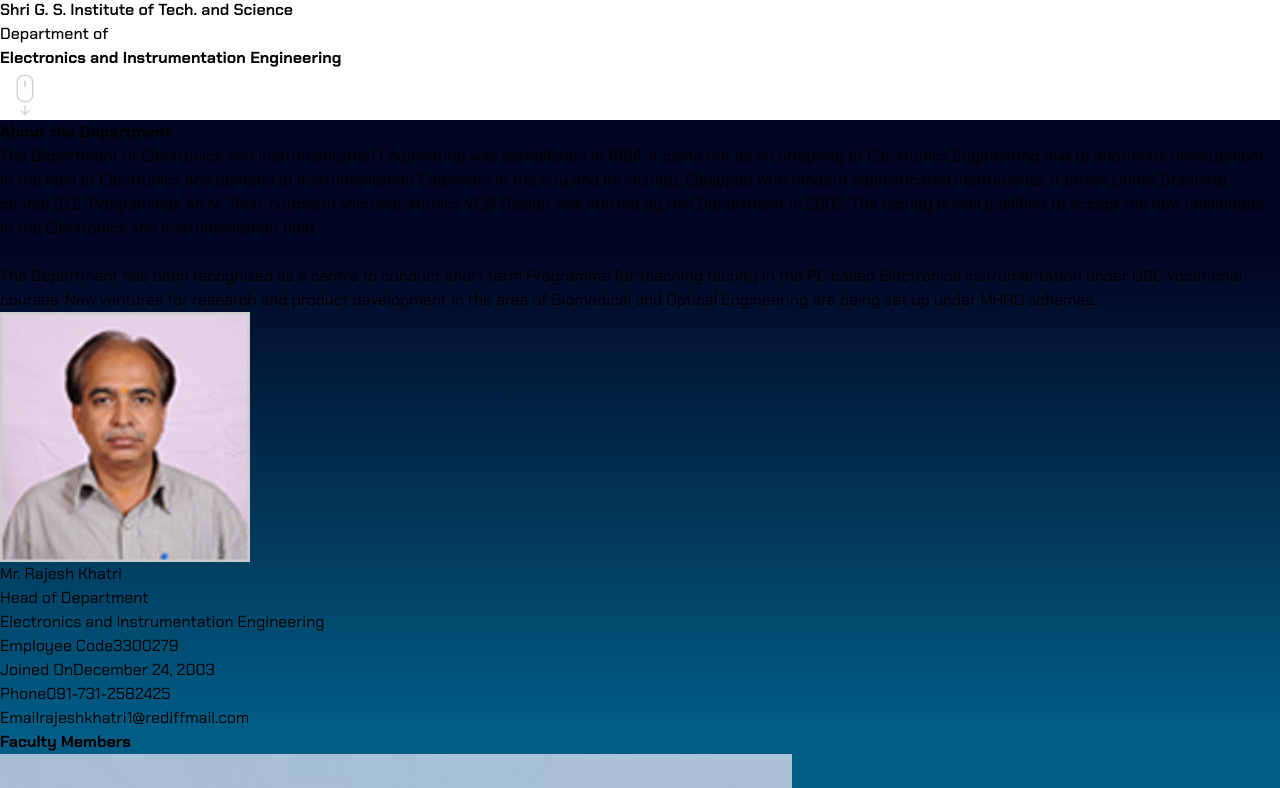
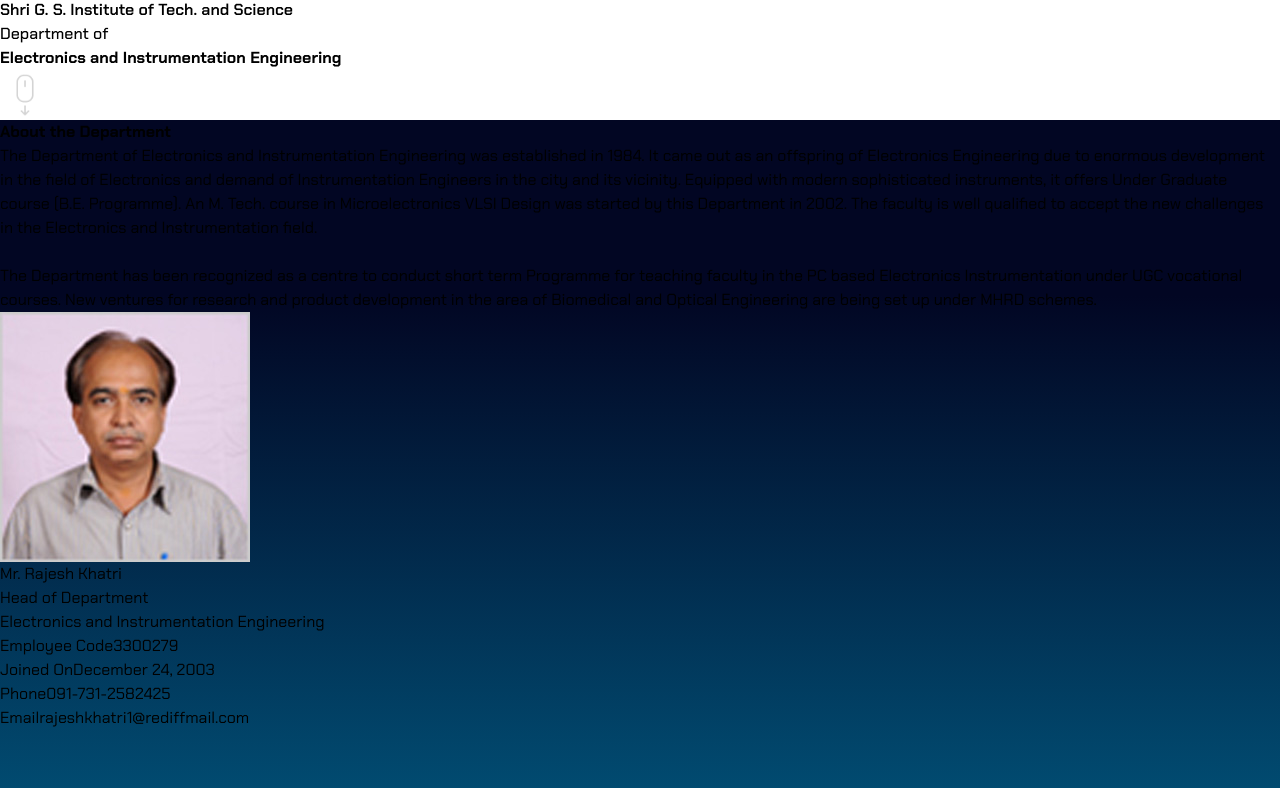
Before and after one commit to suryxnshsingh/EIClassroom-client, a React (Vite) app: page / in a window 1280 px wide. Shown: the part 252-1040 px from the top of the page. Built offline with nearby package versions, Linux system fonts and the light colour scheme.

Commit message:
responsive

```diff
--- a/src/assets/components/about.jsx
+++ b/src/assets/components/about.jsx
@@ -1,11 +1,22 @@
-import { motion } from "framer-motion"
-export default function About() {
-  return (
-    <div className="flex flex-col items-center justify-center p-10 pt-16" style={{ background: "linear-gradient(0deg, rgba(0,212,255,1) 0%, rgba(1,93,133,1) 0%, rgba(2,6,35,1) 78%)" }}>
-      <h1 class="mb-4 text-3xl chakra-petch-bold text-gray-900 dark:text-white md:text-5xl lg:text-6xl md:py-10 "><span class="text-transparent bg-clip-text bg-gradient-to-r to-emerald-600 from-sky-400">About the Department</span></h1>
-      <motion.div className="flex md:flex-row-reverse flex-col px-5" initial={{ opacity: 0, y:100 }} whileInView={{ opacity: 1, y:0 }} transition={{ duration: 0.5 }}>
-        <div className="md:w-2/3 p-4">
-          <p class="text-lg chakra-petch-regular text-slate-300 lg:text-2xl py-14 md:pr-20">
+import React from 'react';
+import { motion } from "framer-motion";
+
+const gradientBackground = {
+  background: "linear-gradient(0deg, rgba(0,212,255,1) 0%, rgba(1,93,133,1) 0%, rgba(2,6,35,1) 78%)",
+  minHeight: '100vh', // Ensure the background covers the full height of the viewport
+  width: '100%', // Ensure the background covers the full width
+};
+
+const Title = () => (
+  <h1 className="mb-4 text-3xl chakra-petch-bold text-gray-900 dark:text-white md:text-5xl lg:text-6xl md:py-10 px-4">
+    <span className="text-transparent bg-clip-text bg-gradient-to-r to-emerald-600 from-sky-400">
+      About the Department
+    </span>
+  </h1>
+);
+
+const DepartmentInfo = () => (
+  <p className="text-lg chakra-petch-regular text-slate-300 lg:text-2xl py-14 px-4 md:pr-20">
     The Department of Electronics and Instrumentation Engineering was established in 1984.
     It came out as an offspring of Electronics Engineering due to enormous
     development in the field of Electronics and demand of Instrumentation Engineers in the
@@ -13,45 +24,75 @@
     Graduate course (B.E. Programme). An M. Tech. course in Microelectronics VLSI Design was
     started by this Department in 2002. The faculty is well qualified to accept the new
     challenges in the Electronics and Instrumentation field.
-            <br></br><br></br>
+    <br /><br />
     The Department has been recognized as a centre to conduct short term Programme for teaching
     faculty in the PC based Electronics Instrumentation under UGC vocational courses. New
     ventures for research and product development in the area of Biomedical and Optical
     Engineering are being set up under MHRD schemes.
   </p>
+);
+
+const ProfileCard = ({ name, title, department, employeeCode, joinDate, phone, email }) => (
+  <div className="max-w-sm mx-auto px-4 md:px-0">
+    <div className="rounded-lg border bg-slate-400 px-4 pt-8 pb-10 shadow-xl chakra-petch-regular">
+      <div className="relative mx-auto w-36 rounded-full">
+        <img className="mx-auto h-auto w-full rounded-full" src="/khatri.jpg" alt={name} />
       </div>
-        <div>
-          <div class="m-10 max-w-sm">
-            <div class="rounded-lg border bg-slate-400 px-4 pt-8 pb-10 shadow-xl chakra-petch-regular ">
-              <div class="relative mx-auto w-36 rounded-full">
-                <img class="mx-auto h-auto w-full rounded-full" src="/khatri.jpg" alt="" />
-              </div>
-              <h1 class="my-1 text-center text-xl font-bold leading-8 text-gray-900">Mr. Rajesh Khatri</h1>
-              <h3 class="font-lg text-semibold text-center leading-6 text-gray-900">Head of Department</h3>
-              <p class="text-center text-sm leading-6 text-gray-900 hover:text-gray-600"> Electronics and Instrumentation Engineering</p>
-              <ul class="mt-3 divide-y rounded bg-slate-300 py-2 px-3 text-gray-700 shadow-sm hover:text-gray-800 hover:shadow">
-                <li class="flex items-center py-3 text-sm">
-                  <span>Employee Code</span>
-                  <span class="ml-auto"><span class="rounded-full bg-green-200 py-1 px-2 text-xs font-medium text-green-700">3300279</span></span>
-                </li>
-                <li class="flex items-center py-3 text-sm">
-                  <span>Joined On</span>
-                  <span class="ml-auto">December 24, 2003</span>
-                </li>
-                <li class="flex items-center py-3 text-sm">
-                  <span>Phone</span>
-                  <span class="ml-auto">091-731-2582425</span>
-                </li>
-                <li class="flex items-center py-3 text-sm">
-                  <span>Email</span>
-                  <span class="ml-auto">rajeshkhatri1@rediffmail.com</span>
-                </li>
+      <h1 className="my-1 text-center text-xl font-bold leading-8 text-gray-900">{name}</h1>
+      <h3 className="font-lg text-semibold text-center leading-6 text-gray-900">{title}</h3>
+      <p className="text-center text-sm leading-6 text-gray-900 hover:text-gray-600">{department}</p>
+      <ul className="mt-3 divide-y rounded bg-slate-300 py-2 px-3 text-gray-700 shadow-sm hover:text-gray-800 hover:shadow">
+        <ProfileItem label="Employee Code" value={employeeCode} isCode />
+        <ProfileItem label="Joined On" value={joinDate} />
+        <ProfileItem label="Phone" value={phone} />
+        <ProfileItem label="Email" value={email} />
       </ul>
     </div>
   </div>
+);
 
+const ProfileItem = ({ label, value, isCode }) => (
+  <li className="flex items-center py-3 text-sm">
+    <span>{label}</span>
+    <span className="ml-auto">
+      {isCode ? (
+        <span className="rounded-full bg-green-200 py-1 px-2 text-xs font-medium text-green-700">{value}</span>
+      ) : (
+        value
+      )}
+    </span>
+  </li>
+);
+
+const About = () => {
+  return (
+    <div className="flex flex-col items-center justify-center w-full pb-10" style={gradientBackground}>
+      <div className="w-full max-w-7xl">
+        <Title />
+        <motion.div
+          className="flex flex-col md:flex-row-reverse w-full"
+          initial={{ opacity: 0, y: 100 }}
+          whileInView={{ opacity: 1, y: 0 }}
+          transition={{ duration: 0.5 }}
+        >
+          <div className="w-full md:w-2/3">
+            <DepartmentInfo />
+          </div>
+          <div className="w-full md:w-1/3">
+            <ProfileCard
+              name="Mr. Rajesh Khatri"
+              title="Head of Department"
+              department="Electronics and Instrumentation Engineering"
+              employeeCode="3300279"
+              joinDate="December 24, 2003"
+              phone="091-731-2582425"
+              email="rajeshkhatri1@rediffmail.com"
+            />
           </div>
         </motion.div>
       </div>
-  )
-}
+    </div>
+  );
+};
+
+export default About;
--- a/src/assets/components/facultyCard.jsx
+++ b/src/assets/components/facultyCard.jsx
@@ -14,7 +14,7 @@
         <div className="relative w-80 h-96 overflow-hidden shadow-lg rounded-2xl group">
             <img
                 src={imgsrc}
-                className="w-full h-full object-cover transition-all duration-300 group-hover:blur-sm"
+                className="w-full h-full object-cover transition-all duration-300 group-hover:blur-md"
                 alt={name}
             />
             <div className="absolute inset-0 flex flex-col justify-between p-4 bg-gradient-to-t from-black to-transparent transition-all duration-300">
--- a/src/assets/components/land.jsx
+++ b/src/assets/components/land.jsx
@@ -1,4 +1,4 @@
-
+import { motion } from 'framer-motion';
 import React from 'react';
 
 const BackgroundVideo = () => {
@@ -13,7 +13,7 @@
                 <source src="circuit.mp4" type="video/mp4" />
                 Your browser does not support the video tag.
             </video>
-            <div className="relative z-10 flex flex-col items-center justify-center w-full h-full bg-opacity-50 backdrop-blur-sm">
+            <motion.div className="relative z-10 flex flex-col items-center justify-center w-full h-full bg-opacity-50 backdrop-blur-sm text-center" initial={{ opacity: 0, scale: 0.5 }} whileInView={{ opacity: 1, scale: 1 }} transition={{ duration: 0.5 }}>
                 <img src="GS LOGO.png" alt="logo" height={"100rem"} width={"100rem"} />
                 <div className="text-xl sm:text-3xl chakra-petch-semibold relative text-neutral-300 py-2 mb-16 mt-4">
                     Shri G. S. Institute of Tech. and Science
@@ -21,11 +21,11 @@
                 <div className="text-xl sm:text-3xl chakra-petch-medium relative text-neutral-300 py-2">
                     Department of
                 </div>
-                <div className="text-3xl sm:text-5xl chakra-petch-bold relative text-neutral-300 py-2">
+                <div className="text-3xl sm:text-5xl chakra-petch-bold relative text-neutral-300 py-2 px-2">
                     Electronics and Instrumentation Engineering
                 </div>
                 <img src="mouse.png" alt="logo" height={"50rem"} width={"50rem"} className='absolute bottom-10'/>
-            </div>
+            </motion.div>
         </div>
     );
 };
```
Also changed, not shown: src/assets/components/faculty.jsx (+16 -14 lines). Lines whose indentation alone changed are shown as unchanged.
